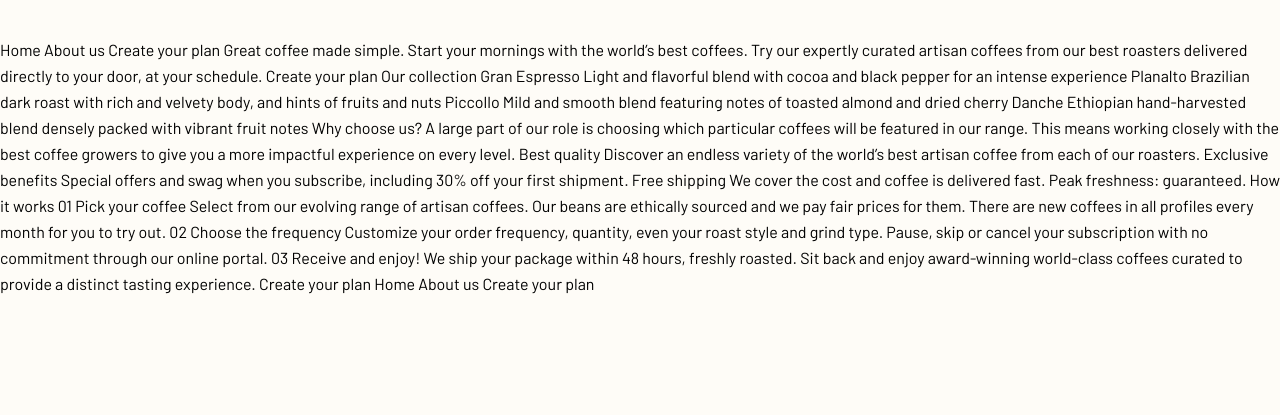
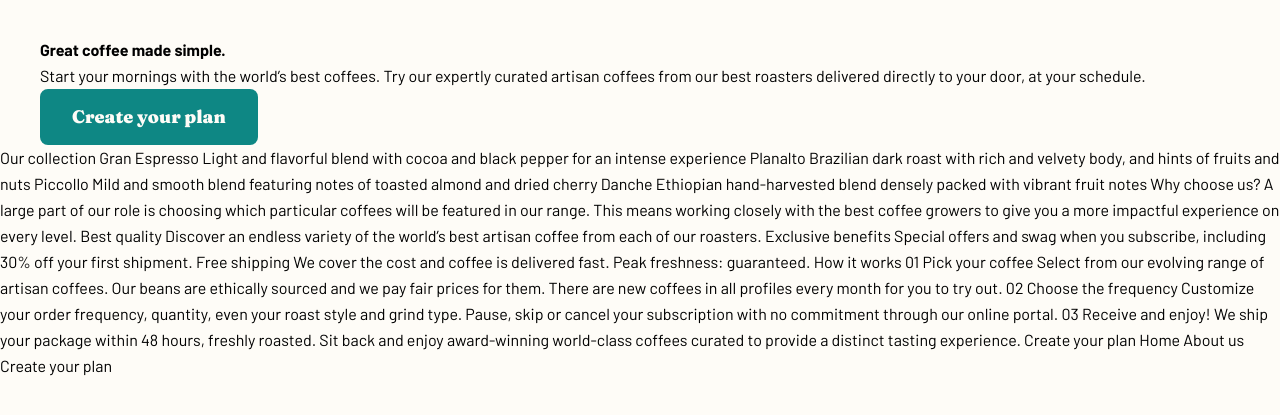
Before and after one commit to AgataLiberska/coffeeroasters-subscription-site, a plain HTML site: page index.html in a window 1280 px wide. Shown: the part 61-476 px from the top of the page. Drawn offline with Linux system fonts and the light colour scheme.

Commit message:
add button styles

```diff
--- a/app/scss/base/_variables.scss
+++ b/app/scss/base/_variables.scss
@@ -1,6 +1,6 @@
 // colors
 
-$darkcyan: rgb(14, 135, 132);
+$darkCyan: rgb(14, 135, 132);
 $cyan: rgb(102, 210, 207);
 $darkGreyBlue: rgb(51,61,75);
 $paleOrange: rgb(253, 214, 186);
--- /dev/null
+++ b/app/scss/components/_buttons.scss
@@ -0,0 +1,20 @@
+.button {
+    display: inline-block;
+    padding: 1rem 2rem;
+    background-color: $darkCyan;
+    border-radius: 0.5rem;
+    text-decoration: none;
+    font-family: $heading;
+    font-size: 1.125rem;
+    line-height: 1.5rem;
+    color: $lightCream;
+    transition: all 200ms ease-in-out;
+
+    &:hover {
+        background-color: $cyan;
+    }
+}
+
+.button-disabled {
+    background-color: $lightTaupe;
+}
--- a/app/scss/styles.scss
+++ b/app/scss/styles.scss
@@ -5,6 +5,8 @@
 
 @import 'base/variables';
 @import 'base/global';
+
+@import 'components/buttons';
 
 @import 'utilities/mixins';
 @import 'utilities/visibility';
--- a/index.html
+++ b/index.html
@@ -35,16 +35,20 @@
       </ul>
     </nav>
   </header>
-  Home
-  About us
-  Create your plan
+  <section class="hero m-x">
+    <h1 class="hero__heading">Great coffee made simple.</h1>
+    <p class="hero__tagline">
+      Start your mornings with the world’s best coffees. Try our expertly curated artisan
+      coffees from our best roasters delivered directly to your door, at your schedule.
+    </p>
+    <a href="/plan.html" class="hero__cta button">Create your plan</a>
+  </section>
 
-  Great coffee made simple.
 
-  Start your mornings with the world’s best coffees. Try our expertly curated artisan
-  coffees from our best roasters delivered directly to your door, at your schedule.
 
-  Create your plan
+
+
+
 
   Our collection
 
```
Also changed, not shown: app/css/styles.css, 1 other file.
